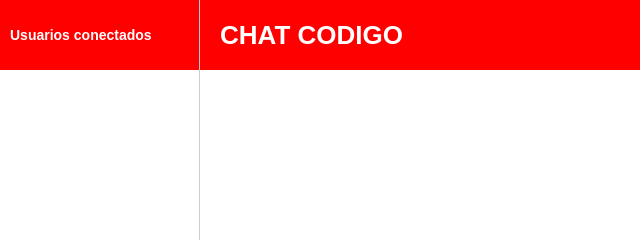
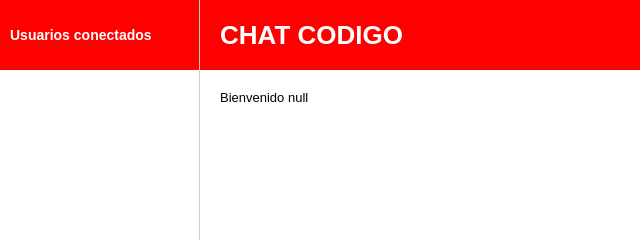
Before and after one commit to burritorepo/chat-socket, a website: page chat.html in a window 1280 px wide. Shown: the top 240 px of the page, 0-640 px from the left. Drawn offline with Linux system fonts and the light colour scheme; files that its build step writes are made by us from their sources.

Commit message:
it added session

```diff
--- a/assets/styles/main.css
+++ b/assets/styles/main.css
@@ -45,6 +45,10 @@ Pag chat
   height: 100vh;
 }
 
+.chat-main {
+  padding: 20px;
+}
+
 .chat-header {
   padding: 20px;
   background: red;
@@ -65,6 +69,7 @@ Pag chat
   bottom: 0;
   width: 200px;
   border-right: 1px solid #cdcdcd;
+  overflow-x: auto;
 }
 
 .chat-left .chat-header {
--- a/chat.html
+++ b/chat.html
@@ -16,14 +16,15 @@
         <header class="chat-header">
           <h2>Usuarios conectados</h2>
         </header>
-        <div data-users></div>
+        <div data-users>
+        </div>
       </div>
       <div class="chat-right">
         <header class="chat-header">
           <h1>CHAT CODIGO</h1>
         </header>
         <main class="chat-main">
-
+          <div class="js_wellcome_user"></div>
         </main>
         <footer class="chat-footer">
           <form>
@@ -34,6 +35,25 @@
       </div>
     </div>
   </div>
+
+  <script>
+    function wellcomeUser() {
+      const div = document.createElement('div');
+      div.classList.add('alert');
+      const user = sessionStorage.getItem('user');
+      const container = document.querySelector('.js_wellcome_user');
+
+      div.innerHTML = `Bienvenido ${user}`;
+
+      container.appendChild(div);
+    }
+
+    function init() {
+      wellcomeUser();
+    }
+
+    init();
+  </script>
 </body>
 
 </html>
```
Also changed, not shown: index.html (+26 -1 lines).
